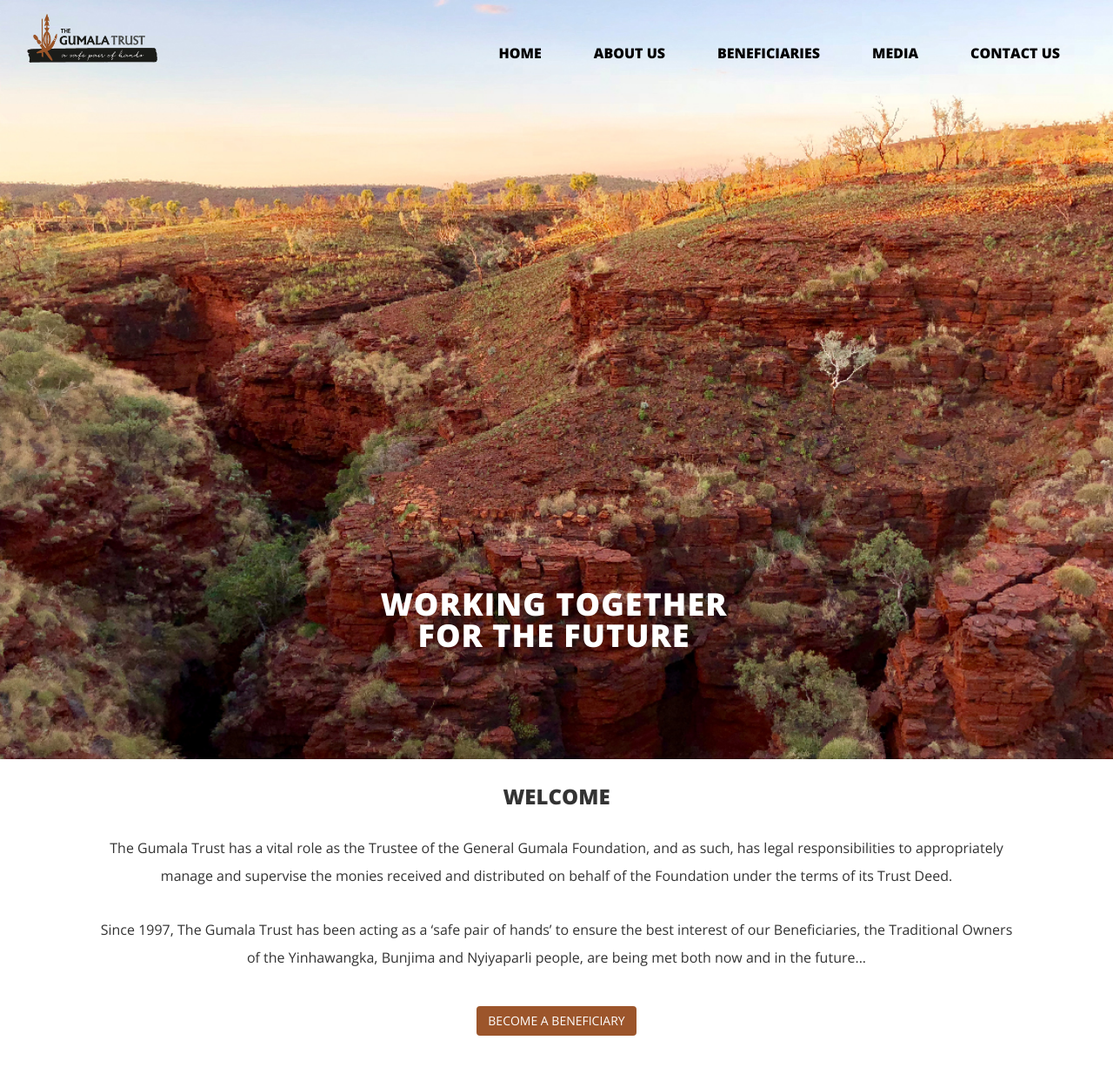
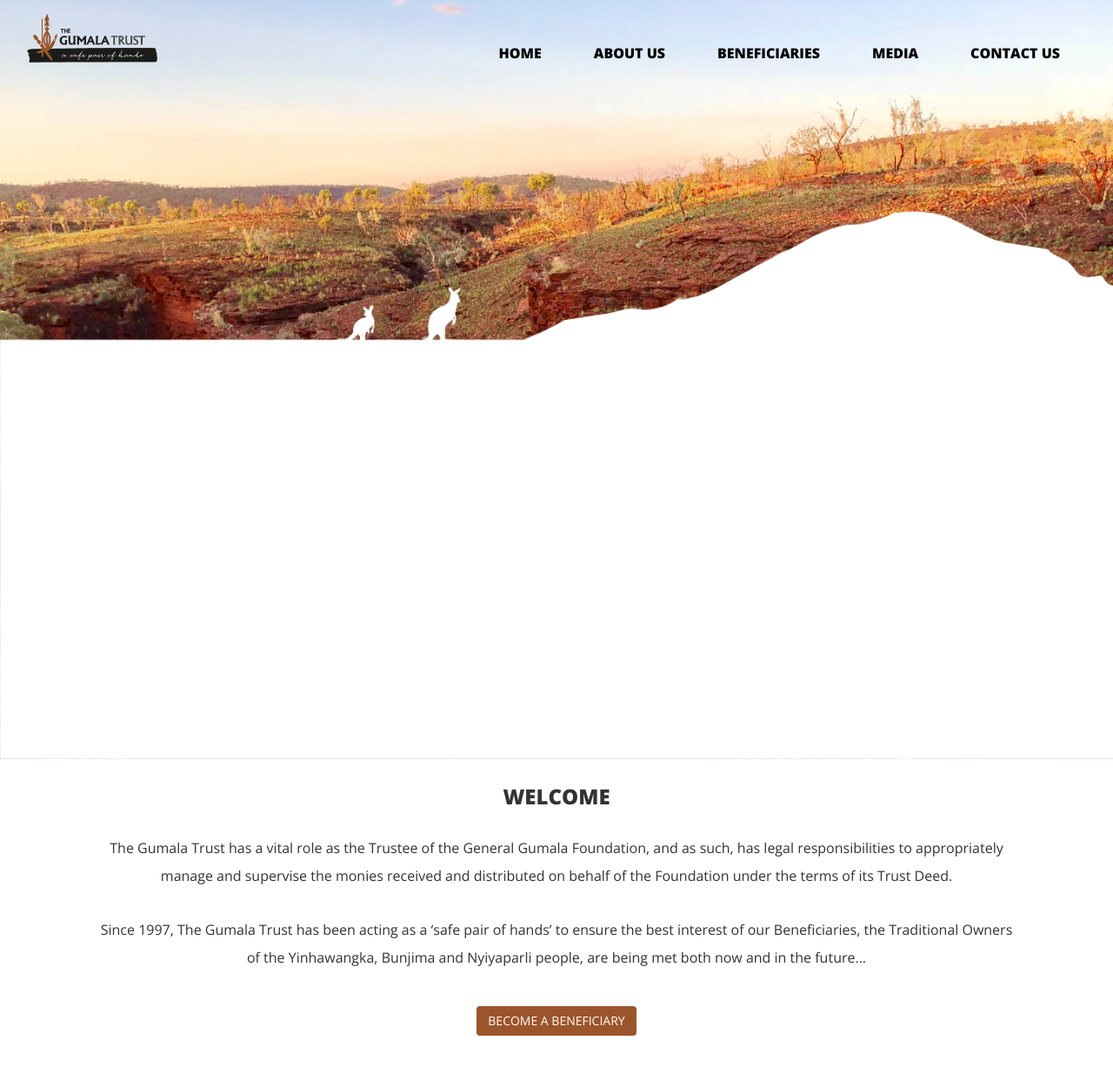
Before and after one commit to HayleyCollopy/GumalaTrust, a PHP site: page / in a window 1280 px wide. Shown: the top 1250 px of the page at 87% size. Run offline with PHP 8.4, Linux system fonts and the light colour scheme.

Commit message:
Update style.css

```diff
--- a/style.css
+++ b/style.css
@@ -28,7 +28,8 @@ a:hover{
 
 
 .herobg{
-    background: url(images/header-bg.jpg);
+    background: url(images/white-mountain-01.png),url(images/header-bg.jpg);
+    background-position: bottom,top;
     background-size: cover;
 }
 
```
